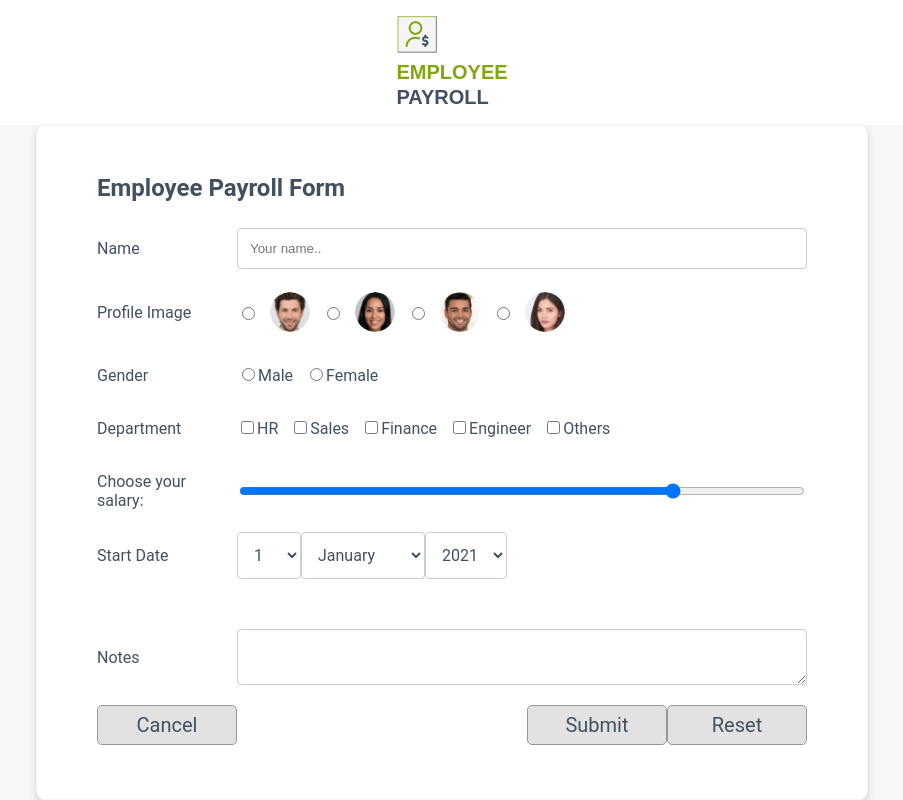
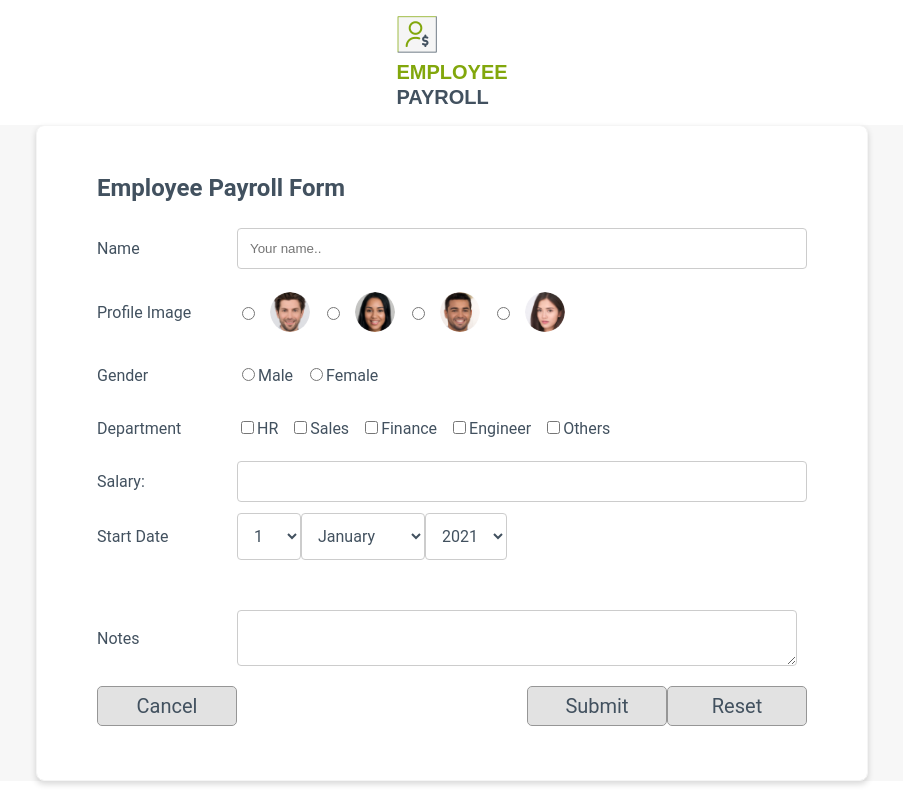
Before and after one commit to swathi2402/EmployeePayrollReactApp, a React (Create React App) app: page / in a window 1280 px wide. Shown: the whole page, without its empty margins (188-1091 px from the left). Built offline with nearby package versions, Linux system fonts and the light colour scheme.

Commit message:
MODIFIED: Changes done to save the details in JSON server

```diff
--- a/server/db.json
+++ b/server/db.json
@@ -38,6 +38,19 @@
       "_note": "",
       "_profilePic": "../assets/profile-images/Ellipse -1.png",
       "id": 3
+    },
+    {
+      "name": "Swathi",
+      "departmentValues": [
+        "Sales",
+        "Engineer"
+      ],
+      "gender": "Female",
+      "salary": "400000",
+      "startDate": "1 Jan 2021",
+      "notes": "er",
+      "id": 5,
+      "profileUrl": "../../assets/profile-images/Ellipse 1.png"
     }
   ]
 }
--- a/src/App.js
+++ b/src/App.js
@@ -1,7 +1,7 @@
 import React from 'react';
 import './App.css';
 import Payrollform from './components/payroll-form/Payrollform.jsx';
-import { BrowserRouter, Routes, Route, Redirect } from "react-router-dom";
+import { BrowserRouter, Routes, Route } from "react-router-dom";
 
 function App() {
   return (
--- a/src/components/payroll-form/Payrollform.jsx
+++ b/src/components/payroll-form/Payrollform.jsx
@@ -1,12 +1,11 @@
-import React, { useState, useEffect } from "react";
+import React, { useState } from "react";
 import profile1 from '../../assets/profile-images/Ellipse -3.png';
 import profile2 from '../../assets/profile-images/Ellipse 1.png';
 import profile3 from '../../assets/profile-images/Ellipse -8.png';
 import profile4 from '../../assets/profile-images/Ellipse -7.png';
 import './payroll-form.css';
 import logo from '../../assets/images/logo.png';
-import { userParams, Link, withRouter } from 'react-router-dom';
-import employeeService from '../../services/employee-service'
+import EmployeeService from '../../services/employee-service'
 const Payrollform = (props) => {
     let initialValue = {
         name: '',
@@ -39,11 +38,12 @@ const Payrollform = (props) => {
             startDate: ''
         }
     }
+    const employeeService = new EmployeeService();
 
     const [formValue, setForm] = useState(initialValue);
 
     const changeValue = (event) => {
-        setForm({ ...formValue, [event.target.name]: event.target.value })
+        setForm({ ...formValue, [event.target.name]: event.target.value });
     }
 
     const onCheckChange = (name) => {
@@ -138,7 +138,7 @@ const Payrollform = (props) => {
                 </div>
             </header>
             <div className="form-content">
-                <form className="form" action="#" onsubmit="{save}" >
+                <form className="form" action="#" onSubmit={save} >
                     <div className="form-head"> Employee Payroll form </div>
                     <div className="row-content">
                         <label className="label text" htmlFor="name">Name</label>
@@ -149,20 +149,20 @@ const Payrollform = (props) => {
                         <label className="label text" htmlFor="profileUrl">Profile Image</label>
                         <div className="profile-radio-content">
                             <label>
-                                <input type="radio" checked={formValue.profileUrl === "../../assets/profile-images/Ellipse -3.png"} name="profileUrl" value="../../assets/profile-images/Ellipse -3.png" />
-                                <img className="profile" id='image1' src={profile1} alt="profile"/>
+                                <input type="radio" checked={formValue.profileUrl === "../../assets/profile-images/Ellipse -3.png"} name="profileUrl" value="../../assets/profile-images/Ellipse -3.png" onChange={changeValue} />
+                                <img className="profile" id='image1' src={profile1} alt="profile" />
                             </label>
                             <label>
-                                <input type="radio" checked={formValue.profileUrl === "../../assets/profile-images/Ellipse 1.png"} name="profileUrl" value="../../assets/profile-images/Ellipse 1.png" />
-                                <img className="profile" id='image1' src={profile2} alt="profile"/>
+                                <input type="radio" checked={formValue.profileUrl === "../../assets/profile-images/Ellipse 1.png"} name="profileUrl" value="../../assets/profile-images/Ellipse 1.png" onChange={changeValue} />
+                                <img className="profile" id='image1' src={profile2} alt="profile" />
                             </label>
                             <label>
-                                <input type="radio" checked={formValue.profileUrl === "../../assets/profile-images/Ellipse -8.png"} name="profileUrl" value="../../assets/profile-images/Ellipse -8.png" />
-                                <img className="profile" id='image1' src={profile3} alt="profile"/>
+                                <input type="radio" checked={formValue.profileUrl === "../../assets/profile-images/Ellipse -8.png"} name="profileUrl" value="../../assets/profile-images/Ellipse -8.png" onChange={changeValue} />
+                                <img className="profile" id='image1' src={profile3} alt="profile" />
                             </label>
                             <label>
-                                <input type="radio" checked={formValue.profileUrl === "../../assets/profile-images/Ellipse -7.png"} name="profileUrl" value="../../assets/profile-images/Ellipse -7.png" />
-                                <img className="profile" id='image1' src={profile4} alt="profile"/>
+                                <input type="radio" checked={formValue.profileUrl === "../../assets/profile-images/Ellipse -7.png"} name="profileUrl" value="../../assets/profile-images/Ellipse -7.png" onChange={changeValue} />
+                                <img className="profile" id='image1' src={profile4} alt="profile" />
                             </label>
                         </div>
                     </div>
@@ -190,14 +190,14 @@ const Payrollform = (props) => {
                     </div>
                     <div className="error">{formValue.error.department}</div>
                     <div className="row-content">
-                        <label className="label text" htmlFor="salary">Choose your salary:</label>
-                        <input className="input" type="range" onCheckChange={changeValue} name="salary" id="salary" min="30000" max="500000" step="100" value="400000" />
+                        <label className="label text" htmlFor="salary">Salary:</label>
+                        <input className="input" type="text" id="salary" name="salary" value={formValue.salary} onChange={changeValue} />
                     </div>
                     <div className="error">{formValue.error.salary}</div>
                     <div className="row-content">
                         <label className="label text" htmlFor="startDate">Start Date</label>
                         <div>
-                            <select onCheckChange={changeValue} id="day" name="Day">
+                            <select onChange={changeValue} id="day" name="Day">
                                 <option value="1">1</option>
                                 <option value="2">2</option>
                                 <option value="3">3</option>
@@ -230,7 +230,7 @@ const Payrollform = (props) => {
                                 <option value="30">30</option>
                                 <option value="31">31</option>
                             </select>
-                            <select onCheckChange={changeValue} id="month" name="Month">
+                            <select onChange={changeValue} id="month" name="Month">
                                 <option value="Jan">January</option>
                                 <option value="Feb">February</option>
                                 <option value="Mar">March</option>
@@ -244,7 +244,7 @@ const Payrollform = (props) => {
                                 <option value="Nov">November</option>
                                 <option value="Dec">December</option>
                             </select>
-                            <select onCheckChange={changeValue} id="year" name="Year">
+                            <select onChange={changeValue} id="year" name="Year">
                                 <option value="2021">2021</option>
                                 <option value="2020">2020</option>
                                 <option value="2019">2019</option>
@@ -258,7 +258,9 @@ const Payrollform = (props) => {
                     <br /><br />
                     <div className="row-content">
                         <label className="label text" htmlFor="notes">Notes</label>
-                        <textarea onCheckChange={changeValue} id="notes" value={formValue.notes} className="input" name="Notes" placeholder="" style={{ height: '120%' }}></textarea>
+                        <textarea onChange={changeValue} id="notes" value={formValue.notes} className="input" name="notes" placeholder=""
+                            style={{ height: '120%' }}></textarea>
+                        <div className="error">{formValue.error.notes}</div>
                     </div>
                     <div className="buttonParent">
                         <a href="./home.html" className="resetButton button cancelButton">Cancel</a>
```
Lines whose indentation alone changed are shown as unchanged.
